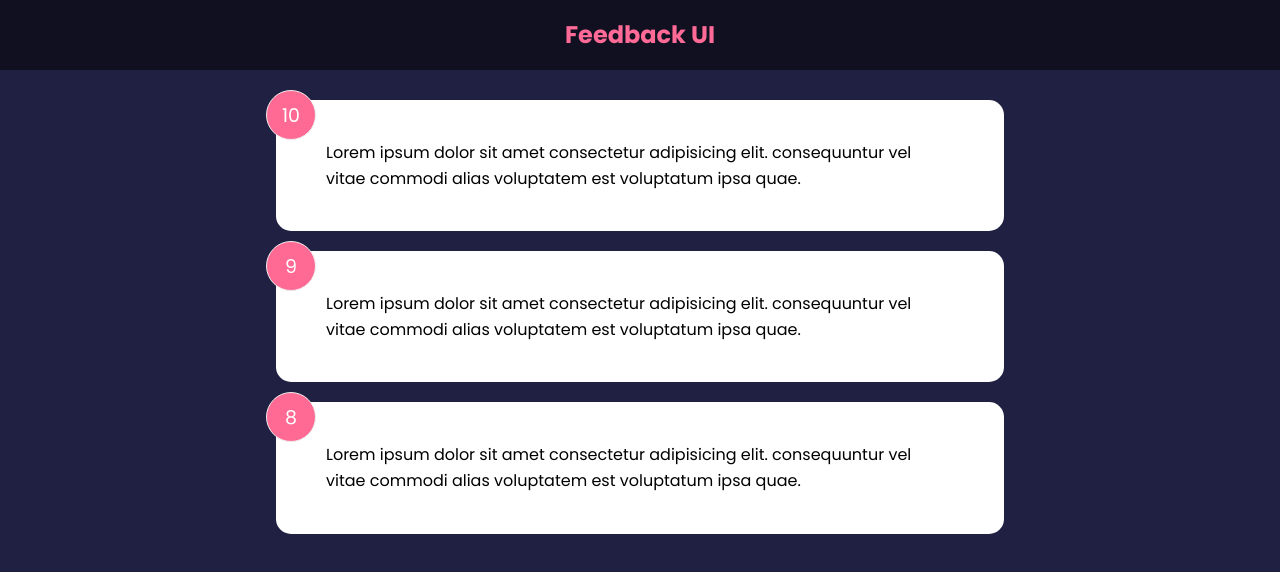
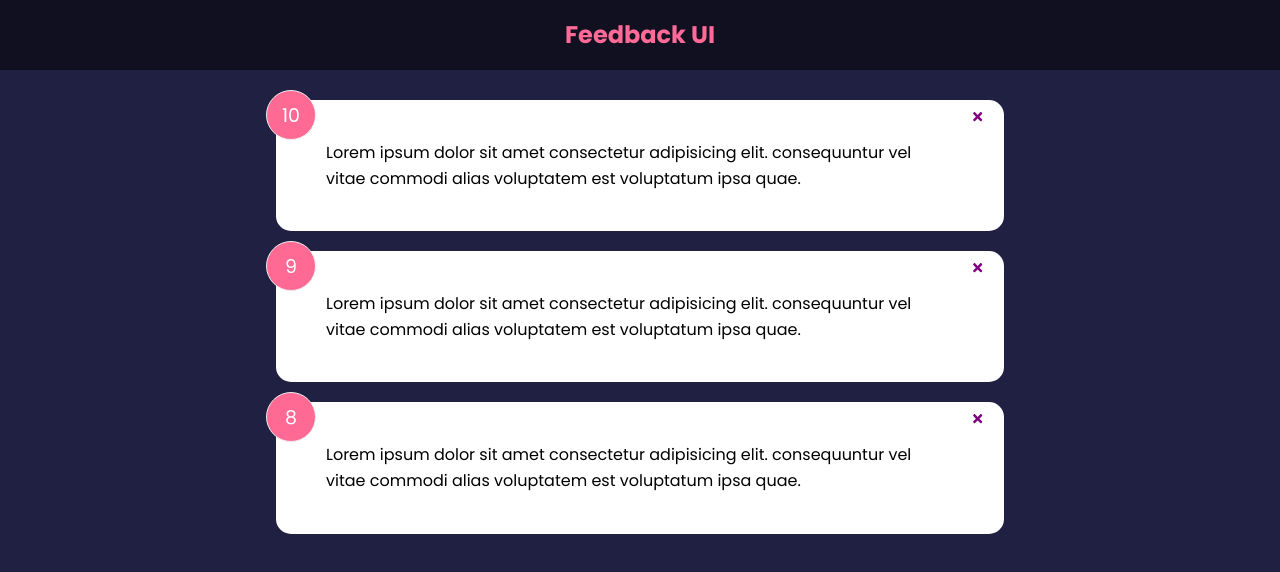
Before and after one commit to rugieri/feedback, a React (Create React App) app: page / in a window 1280 px wide. Shown: the top 572 px of the page. Built offline with nearby package versions, Linux system fonts and the light colour scheme.

Commit message:
added delete feedback feature

```diff
--- a/src/App.js
+++ b/src/App.js
@@ -1,14 +1,20 @@
 import { useState } from 'react';
 import Header from './components/Header';
 import FeedbackList from './components/FeedbackList';
-import FeedbackData from './data/Feedback';
+import FeedbackData from './data/FeedbackData';
 function App() {
   const [feedback, setFeedback] = useState(FeedbackData, FeedbackList);
+
+  const deleteFeedback = (id) => {
+    if (window.confirm(' Are you sure you want to delete?')) {
+      setFeedback(feedback.filter((item) => item.id !== id));
+    }
+  };
   return (
     <>
       <Header />
       <div className="container">
-        <FeedbackList feedback={feedback} />
+        <FeedbackList feedback={feedback} handleDelete={deleteFeedback} />
       </div>
     </>
   );
--- a/src/components/FeedbackItem.jsx
+++ b/src/components/FeedbackItem.jsx
@@ -1,15 +1,18 @@
+import { FaTimes } from 'react-icons/fa';
 import PropTypes from 'prop-types';
 import Card from './shared/Card';
 
-function FeedbackItem({ item }) {
+function FeedbackItem({ item, handleDelete }) {
   return (
     <Card>
       <div className="num-display">{item.rating}</div>
+      <button onClick={() => handleDelete(item.id)} className="close">
+        <FaTimes color="purple" />
+      </button>
       <div className="text-display">{item.text} </div>
     </Card>
   );
 }
-
 FeedbackItem.propTypes = {
   item: PropTypes.object.isRequired,
 };
--- a/src/components/FeedbackList.jsx
+++ b/src/components/FeedbackList.jsx
@@ -1,13 +1,13 @@
 import FeedbackItem from './FeedbackItem';
 
-function FeedbackList({ feedback }) {
+function FeedbackList({ feedback, handleDelete }) {
   if (!feedback || feedback.length === 0) {
     return <p>No feedback yet!</p>;
   }
   return (
     <div className="feedback-list">
       {feedback.map((item) => (
-        <FeedbackItem key={item.id} item={item} />
+        <FeedbackItem key={item.id} item={item} handleDelete={handleDelete} />
       ))}
     </div>
   );
```
Also changed, not shown: src/data/FeedbackData.js (renamed from src/data/Feedback.js).
